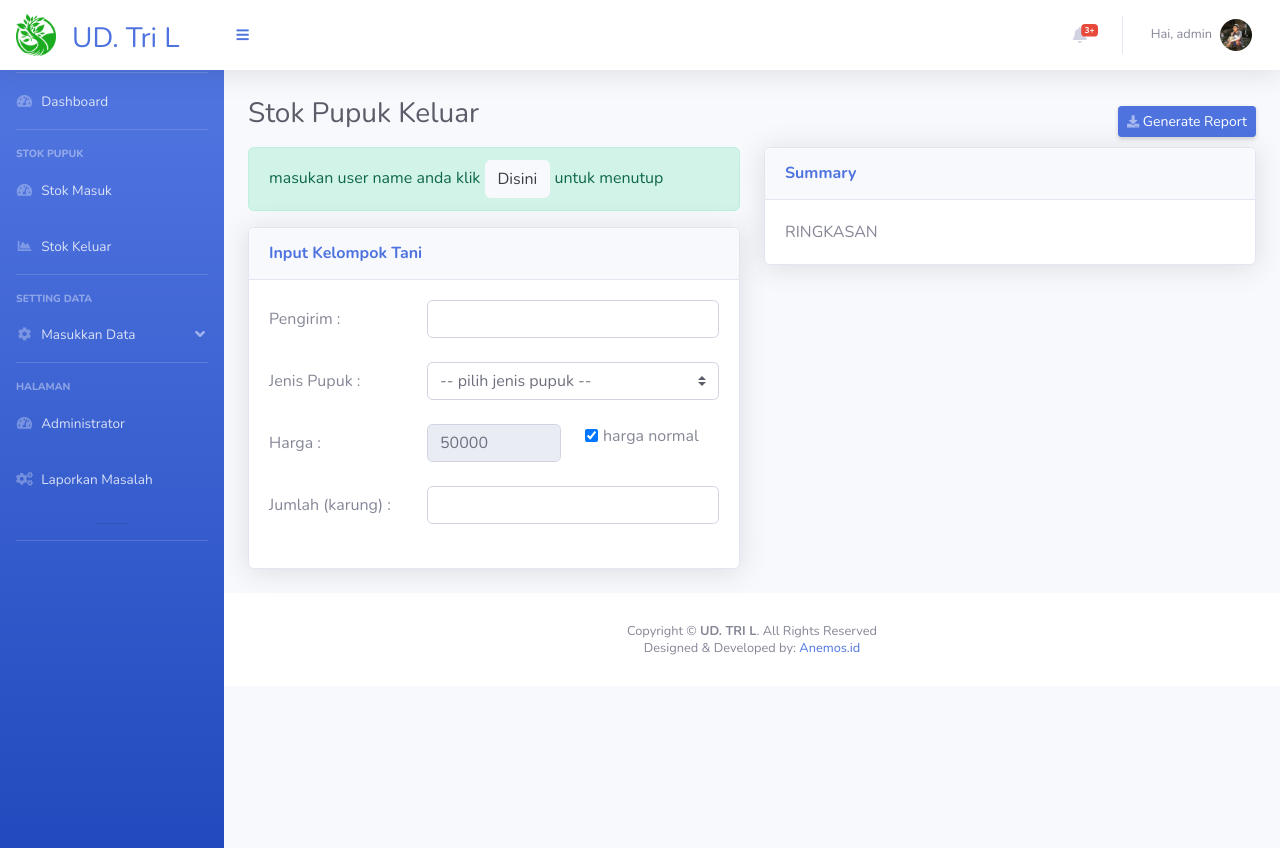
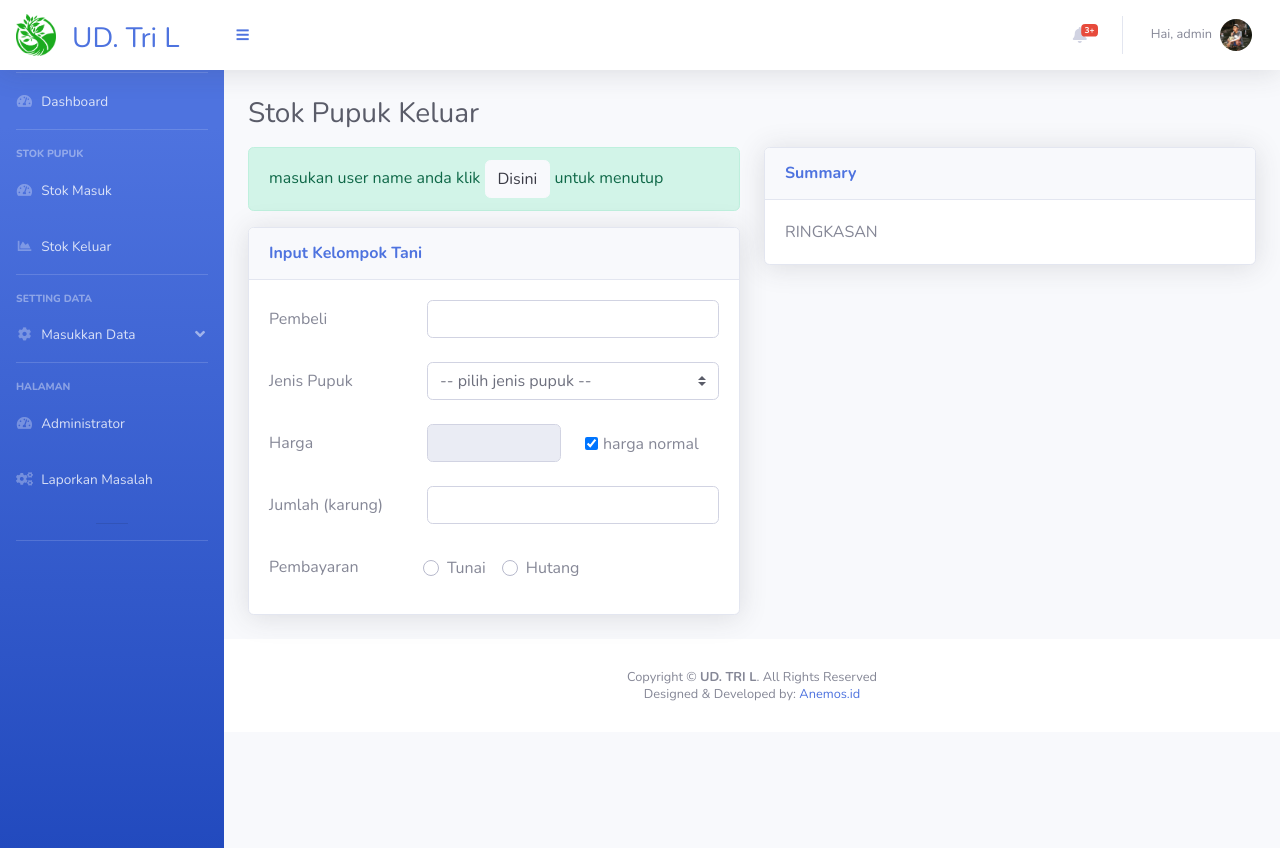
Before and after one commit to muffid/UD_tri_L, a PHP site: page /page_stok_keluar.php?m=1 in a window 1280 px wide. Run offline with PHP 8.4, Linux system fonts and the light colour scheme; a user stored in the database is signed in; data comes from the database, SQL or seed files in the repository; data that the repository does not hold is empty.

Commit message:
Stok keluar

```diff
--- a/page_stok_keluar.php
+++ b/page_stok_keluar.php
@@ -32,7 +32,7 @@ if (isset($_SESSION['login'])) {
     <link href="css/sb-admin-2.min.css" rel="stylesheet">
 </head>
 
-<body id="page-top">
+<body id="page-top" onload="delCace()">
     <!-- Page Wrapper -->
     <div id="wrapper">
         <!-- include sidebar -->
@@ -50,8 +50,7 @@ if (isset($_SESSION['login'])) {
                     <hr class="sidebar-divider my-0 mt-5 mb-5">
                     <div class="d-sm-flex align-items-center justify-content-between ">
                         <h1 class="h3 mb-3 text-gray-800">Stok Pupuk Keluar</h1>
-                        <a href="#" class="d-none d-sm-inline-block btn btn-sm btn-primary shadow-sm"><i
-                                class="fas fa-download fa-sm text-white-50"></i> Generate Report</a>
+
                     </div>
 
                     <!-- Konten -->
@@ -65,14 +64,14 @@ if (isset($_SESSION['login'])) {
 
                             <?php
 @session_start();
-                if(isset($_SESSION["info"])){
+    if (isset($_SESSION["info"])) {
         ?>
 
                             <div class="alert alert-success alert-dismissible fade show" role="alert">
                                 <?php //echo $_SESSION["info"];
-                    echo ($_SESSION["info"]." klik");?>
-                    <button type="button" class="btn btn-light" data-dismiss="alert"
-                        aria-label="Close"> Disini </button> untuk menutup
+        echo ($_SESSION["info"] . " klik"); ?>
+                                <button type="button" class="btn btn-light" data-dismiss="alert" aria-label="Close">
+                                    Disini </button> untuk menutup
                             </div>
 
                             <?php
@@ -93,8 +92,8 @@ if (isset($_SESSION['login'])) {
                                     <form method="POST" action="addKelompok.php" enctype="multipart/form-data">
 
                                         <div class="row mb-2">
-                    <!-- Nama Pengirim -->
-                    <label class="col-sm-4 col-form-label"> Pengirim : </label>
+                                            <!-- Nama Pembeli -->
+                                            <label class="col-sm-4 col-form-label"> Pembeli </label>
                                             <div class="col-sm-8">
                                                 <input type="text" class="form-control" id="pengirim" name="pengirim"
                                                     required>
@@ -104,14 +103,15 @@ if (isset($_SESSION['login'])) {
 
                                         <div class="row mb-4">
                                             <!-- Nama Pengirim -->
-                    <label class="col-sm-4 col-form-label"> Jenis Pupuk : </label>
+                                            <label class="col-sm-4 col-form-label"> Jenis Pupuk </label>
                                             <div class="col-sm-8">
                                                 <select class="custom-select" id="selectpupuk" onclick="pupukControl()">
-                        <option  selected="true" disabled="disabled">-- pilih jenis pupuk --</option>
+                                                    <option selected="true" disabled="disabled">-- pilih jenis pupuk --
+                                                    </option>
                                                     <?php
 $data = mysqli_query($conn, "SELECT Jenis_Pupuk,Harga FROM data_pupuk ORDER BY ID_PK DESC");
     foreach ($data as $all) {
-                                     echo(' <option value="'.$all['Harga'].'">'.$all['Jenis_Pupuk'].'</option>');
+        echo (' <option value="' . $all['Harga'] . '">' . $all['Jenis_Pupuk'] . '</option>');
     }
     ?>
 
@@ -124,15 +124,17 @@ if (isset($_SESSION['login'])) {
 
                                         <div class="row mb-4">
                                             <!-- Nama Pengirim -->
-                    <label class="col-sm-4 col-form-label"> Harga : </label>
+                                            <label class="col-sm-4 col-form-label"> Harga </label>
                                             <div class="col-sm-4">
-                        <input type="text" class="form-control" id="harga" name="harga" readonly value="50000"
-                            required>
+                                                <input type="text" class="form-control" id="harga" name="harga" readonly
+                                                    value="50000" required>
                                             </div>
                                             <div class="col-sm-4">
-                        <div class="form-check form-check-inline">
-                            <input class="form-check-input" type="checkbox" id="checkprice" value="option1" onclick="priceControl()" checked>
-                            <label class="form-check-label" for="checkprice">harga normal</label>
+                                                <div class="form-check form-check-inline mt-2">
+                                                    <input class="form-check-input" type="checkbox" id="checkprice"
+                                                        value="option1" onclick="priceControl()" checked>
+                                                    <label class="form-check-label" for="checkprice">harga
+                                                        normal</label>
                                                 </div>
                                             </div>
                                         </div>
@@ -140,12 +142,28 @@ if (isset($_SESSION['login'])) {
 
                                         <div class="row mb-2">
                                             <!-- Nama Pengirim -->
-                    <label class="col-sm-4 col-form-label"> Jumlah (karung) : </label>
+                                            <label class="col-sm-4 col-form-label"> Jumlah (karung) </label>
                                             <div class="col-sm-8">
                                                 <input type="text" class="form-control" id="jumlah" name="jumlah"
                                                     required>
                                                 <p style="color:red; font-size:12px;" id="username_hint"></p>
                                             </div>
+                                        </div>
+                                        <div class="row mb-2">
+                                            <label class="col-sm-4 col-form-label"> Pembayaran </label>
+                                            <div class="custom-control custom-radio custom-control-inline mt-2 ml-2">
+                                                <input type="radio" id="customRadioInline1" name="customRadioInline"
+                                                    class="custom-control-input">
+                                                <label class="custom-control-label" for="customRadioInline1">
+                                                    Tunai</label>
+                                            </div>
+                                            <div class="custom-control custom-radio custom-control-inline mt-2">
+                                                <input type="radio" id="customRadioInline2" name="customRadioInline"
+                                                    class="custom-control-input">
+                                                <label class="custom-control-label"
+                                                    for="customRadioInline2">Hutang</label>
+                                            </div>
+
                                         </div>
 
                                 </div>
@@ -156,7 +174,8 @@ if (isset($_SESSION['login'])) {
                             </div>
 
 
-    </div><!--end of div col-->
+                        </div>
+                        <!--end of div col-->
 
                         <div class="col-xl-6 col-lg-6">
 
@@ -206,26 +225,29 @@ if (isset($_SESSION['login'])) {
     <!-- Custom scripts for all pages-->
     <script src="js/sb-admin-2.min.js"></script>
     <script>
+    var price = 0;
 
-        var price=0;
-
-        function pupukControl(){
+    function pupukControl() {
         var e = document.getElementById("selectpupuk");
-            price=e.value;
-            document.getElementById("harga").value=price;
-            document.getElementById("harga").readOnly=true;
-            document.getElementById("checkprice").checked=true;
+        price = e.value;
+        document.getElementById("harga").value = price;
+        document.getElementById("harga").readOnly = true;
+        document.getElementById("checkprice").checked = true;
 
     }
 
-        function priceControl(){
-           if(document.getElementById("checkprice").checked==false){
-            document.getElementById("harga").readOnly=false;
-            document.getElementById("harga").value="";
-           }else{
-            document.getElementById("harga").readOnly=true;
-            document.getElementById("harga").value=price;
+    function priceControl() {
+        if (document.getElementById("checkprice").checked == false) {
+            document.getElementById("harga").readOnly = false;
+            document.getElementById("harga").value = "";
+        } else {
+            document.getElementById("harga").readOnly = true;
+            document.getElementById("harga").value = price;
         }
+    }
+
+    function delCace() {
+        document.getElementById("harga").value = "";
     }
     </script>
 
```
Lines whose indentation alone changed are shown as unchanged.
